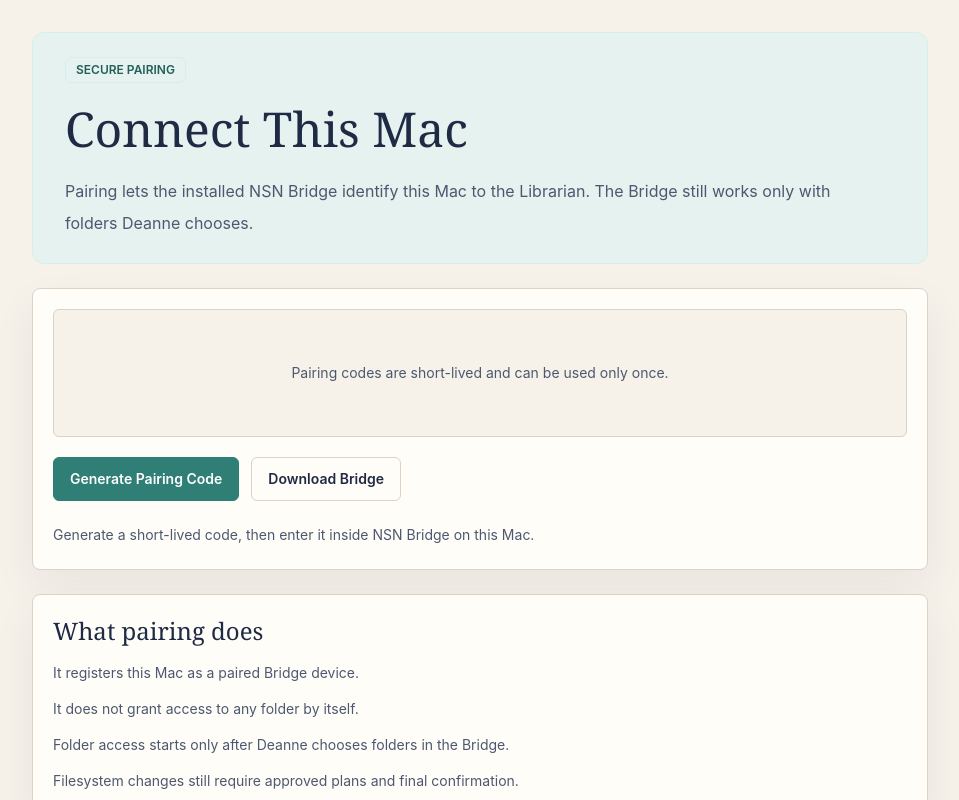
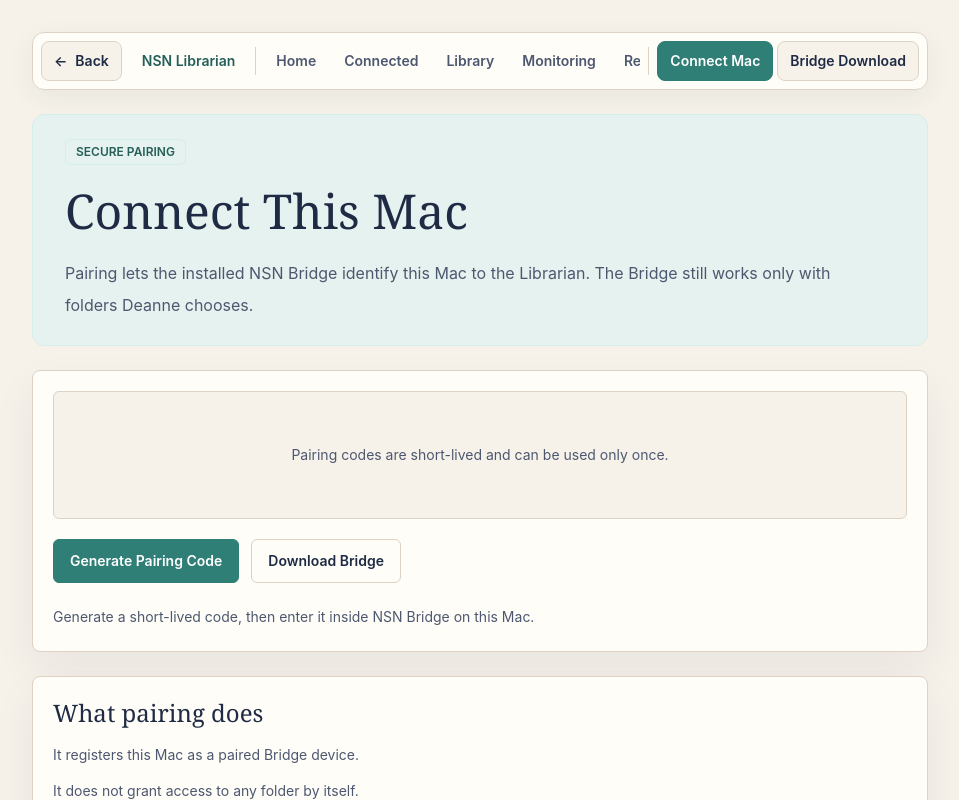
Before and after one commit to swishswisher/nsn-librarian, a Next.js app: page /connect-this-mac in a window 1280 px wide. Shown: the top 800 px of the page, without its empty margins (160-1119 px from the left). Built offline with nearby package versions, Linux system fonts and the light colour scheme.

Commit message:
Add navigation to connect page

```diff
--- a/src/app/connect-this-mac/page.tsx
+++ b/src/app/connect-this-mac/page.tsx
@@ -1,6 +1,7 @@
 import Link from "next/link";
 
 import { BridgePairingPanel } from "@/components/library/BridgePairingPanel";
+import { LibraryQuickNav } from "@/components/library/LibraryQuickNav";
 import { NsnBadge } from "@/components/library/NsnBadge";
 import { NsnCard } from "@/components/library/NsnCard";
 
@@ -10,6 +11,8 @@ export default function ConnectThisMacPage() {
   return (
     <main className="min-h-screen bg-[var(--nsn-cream)] px-4 py-8 text-[var(--nsn-navy)] sm:px-6 lg:px-8">
       <div className="mx-auto grid w-full max-w-4xl gap-6">
+        <LibraryQuickNav />
+
         <header className="grid min-w-0 gap-4 rounded-xl border border-[var(--nsn-soft-aqua)] bg-[var(--nsn-sage-mist)] px-4 py-6 sm:px-6 lg:px-8">
           <NsnBadge tone="approved">Secure pairing</NsnBadge>
           <h1 className="nsn-display break-words text-4xl leading-tight [overflow-wrap:anywhere] sm:text-5xl">
```
